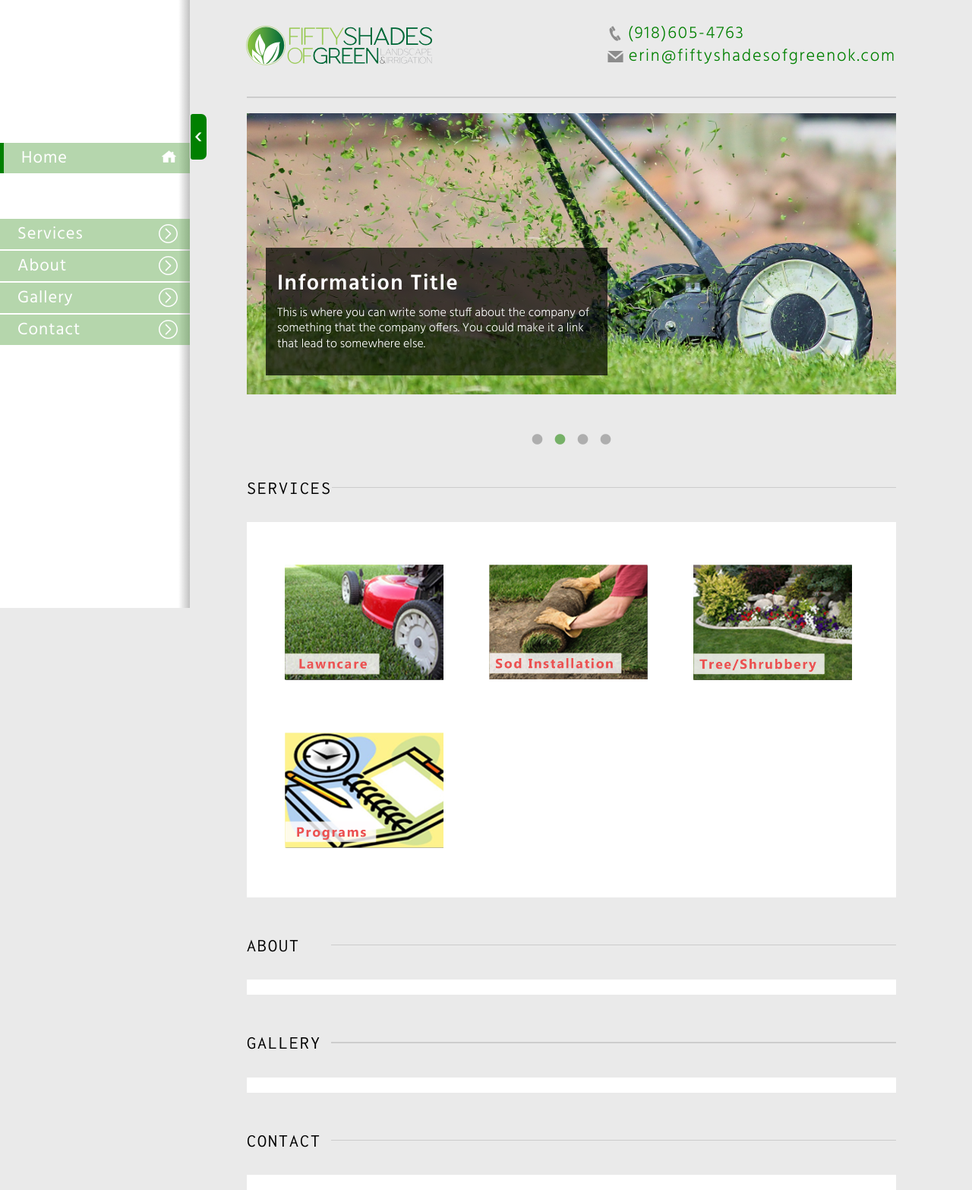
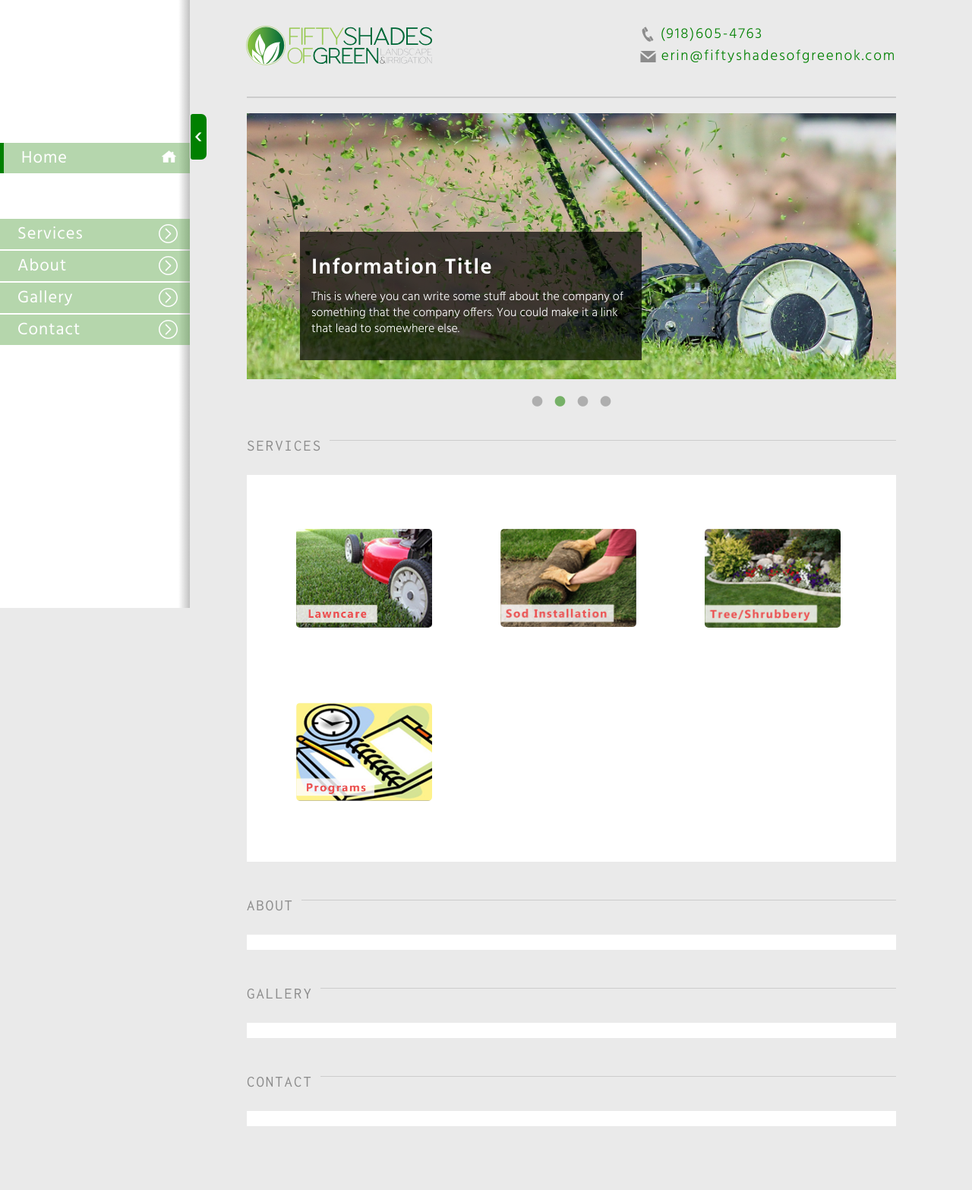
Before and after one commit to shaun0072/FiftyShadesofGreen, a website: page index.html in a window 1280 px wide. Shown: the whole page at 76% size. After the commit the page ends 1482 px from the top, so only its background shows below. Drawn offline with Linux system fonts and the light colour scheme.

Commit message:
Aestetic Improvments

```diff
--- a/index.html
+++ b/index.html
@@ -160,10 +160,8 @@
 			</section>
 
 			<section class="services_section">
-				<div class="section_heading_cont">
-					<div class="section_title">Services</div>
-					<hr class="horizontal_row services" size='20'/>
-				</div>
+
+				<h3 class="section_title"><span>Services</span></h3>
 
 				<div class="services_cont">
 					<ul class="services_list">
@@ -193,10 +191,7 @@
 			</section>
 
 			<section class="services_section">
-				<div class="section_heading_cont">
-					<div class="section_title">About</div>
-					<hr class="horizontal_row services" size='20'/>
-				</div>
+				<h3 class="section_title"><span>About</span></h3>
 
 				<div class="services_cont">
 
@@ -205,10 +200,7 @@
 			</section>
 
 			<section class="services_section">
-				<div class="section_heading_cont">
-					<div class="section_title">Gallery</div>
-					<hr class="horizontal_row services" size='20'/>
-				</div>
+				<h3 class="section_title"><span>Gallery</span></h3>
 
 				<div class="services_cont">
 
@@ -217,10 +209,7 @@
 			</section>
 
 			<section class="services_section">
-				<div class="section_heading_cont">
-					<div class="section_title">Contact</div>
-					<hr class="horizontal_row services" size='20'/>
-				</div>
+				<h3 class="section_title"><span>Contact</span></h3>
 
 				<div class="services_cont">
 
--- a/scss/base/_typography.scss
+++ b/scss/base/_typography.scss
@@ -16,8 +16,8 @@ ul.submenu {
 /********************HEADER************************/
 .contact_info {
 	a {
-		font: 1.4em $baseFont;
-		line-height: 1.3em;
+		font: 1.2em $baseFont;
+		line-height: 1.5em;
 		letter-spacing: 1.8px;
 		color: green;
 		font-weight: 300;
@@ -39,10 +39,20 @@ ul.submenu {
 		font-weight: 300;
 	}
 }
+.carousel_cont_4 .carousel_info_box {
+	input[type="text"] {
+		color: black;
+		font: 1.6em $baseFont;
+	}
+	input[type="submit"] {
+		font-size: 1.4em;
+	}
+}
 /*****Services,About,Gallery,Contact Section*******/
-.section_heading_cont {
-	font: 1.5em $specialFont1;
+.section_title {
+	font: 1.3em $specialFont1;
 	text-transform: uppercase;
 	letter-spacing: 2px;
+	color: $softGrey;
 
 }
--- a/scss/layouts/_home.scss
+++ b/scss/layouts/_home.scss
@@ -47,14 +47,14 @@ header {
 }
 /************************CAROUSEL******************************/
 .horizontal_row {
-	background: lighten($softGrey, 25%);
+	background: #ccc;
 	border: none;
 	height: 1.5px;
 	margin-bottom: 20px;
 }
 .carousel_cont {
 	position: relative;
-	max-height: 400px;
+	max-height: 350px;
 }
 .carousel_info_box {
 	background: rgba(0,0,0,0.7);
@@ -74,27 +74,29 @@ header {
 }
 .carousel_cont_1 .carousel_info_box {
 	bottom: 25px;
-	right: 25px;
+	right: 70px;
 }
 .carousel_cont_2 .carousel_info_box {
 	bottom: 25px;
-	left: 25px;
+	left: 70px;
 }
 .carousel_cont_3 .carousel_info_box {
-	top: 25px;
+	top: 40px;
 	bottom: initial;
-	right: 25px;
+	right: 70px;
 }
 .carousel_cont_4 .carousel_info_box {
-	bottom: 123px;
-    left: 236px;
+	bottom: 70px;
+    left: 257px;
+	box-shadow: -1px 29px 85px 7px rgba(0,0,0,0.75);
 	h3.form_title {
 		text-align: center;
+		margin-bottom: 15px;
 	}
 	input[type="text"] {
 		width: 100%;
 		height: 50px;
-		padding: 5px;
+		padding: 10px;
 	}
 	input[type="submit"] {
 		background: green;
@@ -139,13 +141,18 @@ header {
 .services_section {
 	margin-top: 50px;
 }
-.section_heading_cont {
-	display: flex;
-	.section_title {
-		flex-basis: 13%;
-	}
-	.services {
-		flex-basis: 87%;
+.section_title {
+	border-top: 1px solid #ccc;
+    display: block;
+    width: 100%;
+    padding: 0;
+	margin-bottom: 45px;
+	span {
+		display: block;
+		float: left;
+		padding: 0 10px 0 0;
+		margin: -5px 0 0 0;
+		background-color: $BGColor;
 	}
 }
 div.services_cont {
@@ -161,7 +168,7 @@ ul.services_list {
 li.service_item {
 	flex-basis: 33%;
 	position: relative;
-	padding: 30px;
+	padding: 45px;
 	a {
 		display: inline-block;
 		width: 100%;
@@ -169,6 +176,7 @@ li.service_item {
 	}
 	img {
 		transition: box-shadow .2s;
+		border-radius: 5px;
 		&:hover {
 			box-shadow: 10px 10px 5px grey;
 		}
```
Also changed, not shown: css/style.css, css/style.min.css, dist/css/style.min.css, 1 other file.
